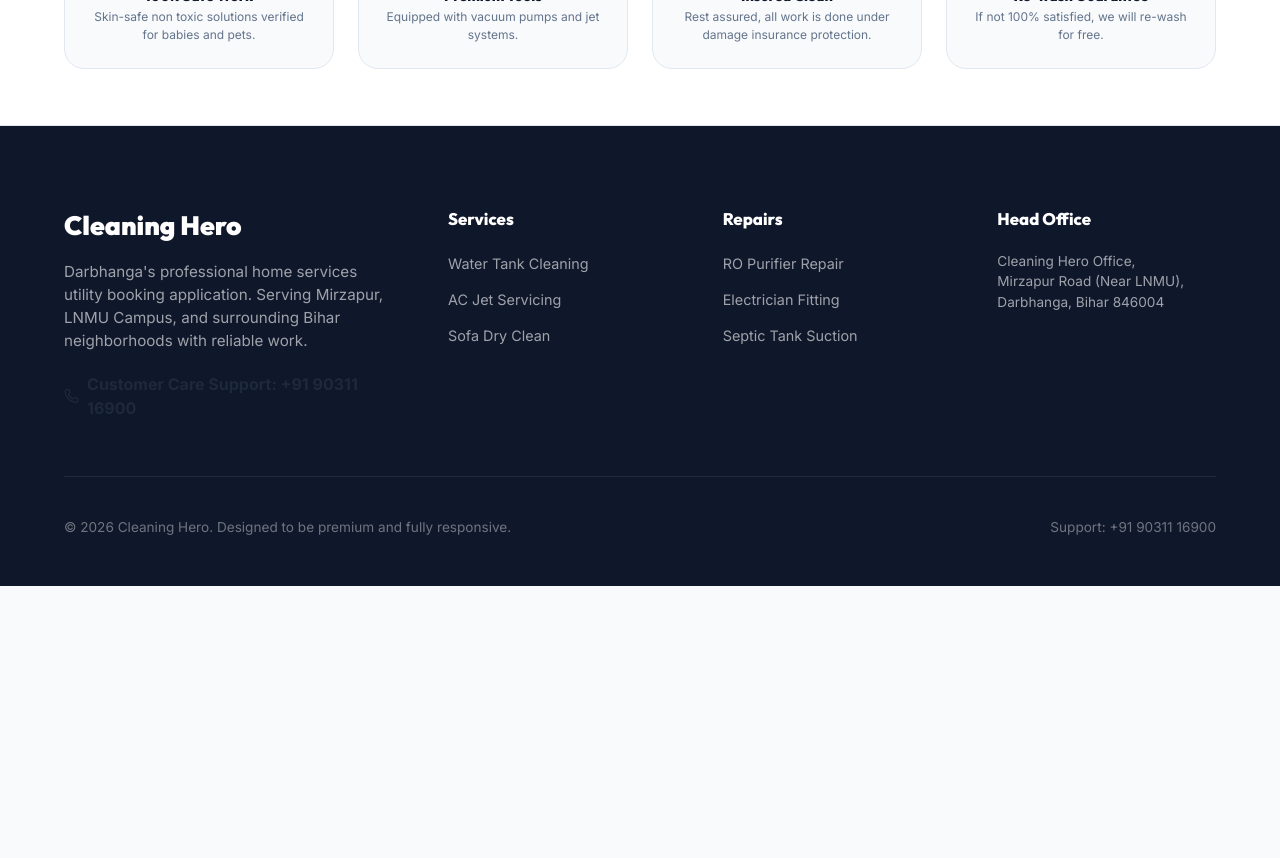
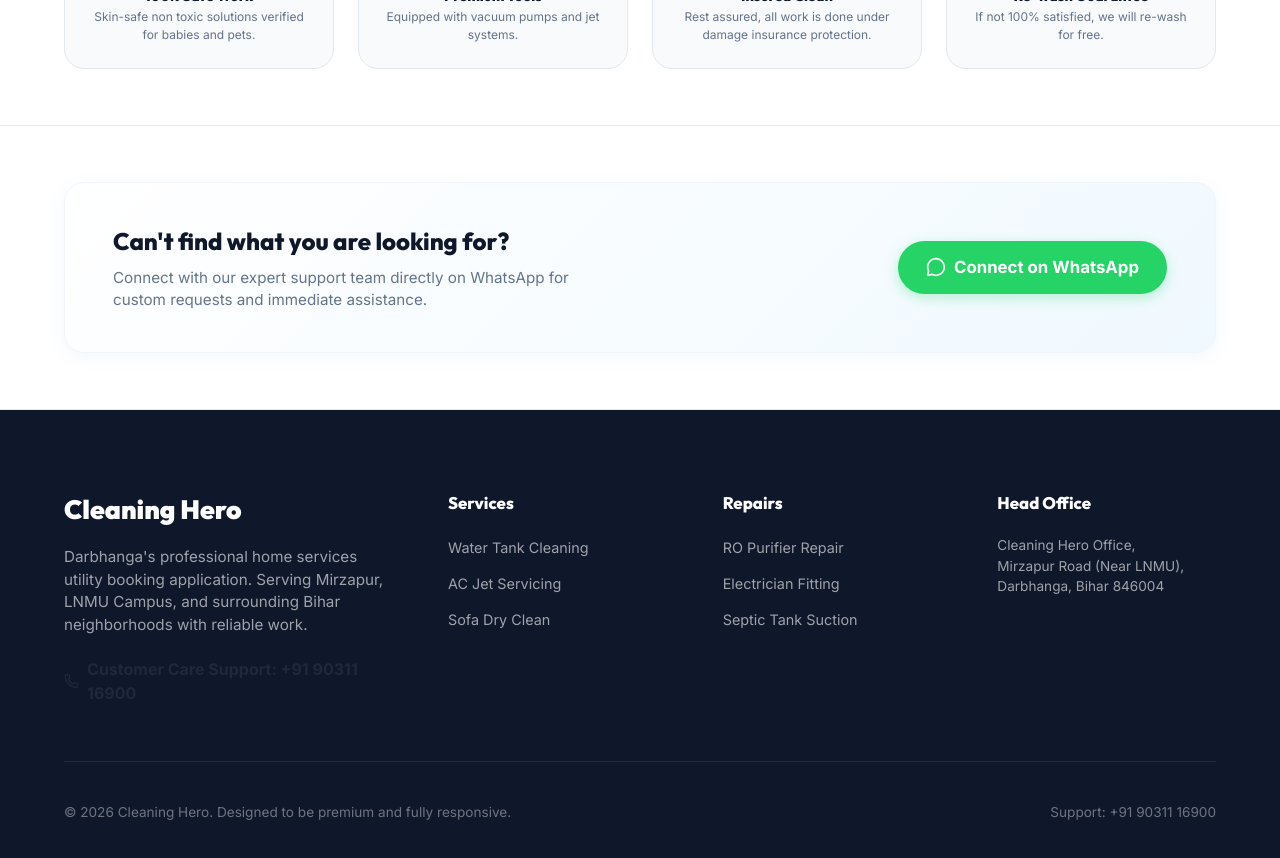
Before and after one commit to aashifazaaz707-glitch/CLEANINGHERO, a React (Vite) app: page / in a window 1280 px wide. Shown: the part 1660-2518 px from the top of the page. Before the commit the page ends 2246 px from the top, so only its background shows below. Built offline with nearby package versions, Linux system fonts and the light colour scheme.

Commit message:
feat: buttery smooth animated header morph and WhatsApp CTA block

```diff
--- a/src/App.jsx
+++ b/src/App.jsx
@@ -15,7 +15,8 @@ import {
   Sparkles,
   MessageSquare,
   Bookmark,
-  Trash2
+  Trash2,
+  MessageCircle
 } from 'lucide-react';
 
 const CATEGORIES = [
@@ -134,8 +135,7 @@ export default function App() {
   const [dragging, setDragging] = useState(false);
 
   // Scroll tracking for header
-  const [isHeaderVisible, setIsHeaderVisible] = useState(true);
-  const [lastScrollY, setLastScrollY] = useState(0);
+  const [isScrolled, setIsScrolled] = useState(false);
 
   // Form Details
   const [name, setName] = useState("");
@@ -233,18 +233,12 @@ export default function App() {
 
   useEffect(() => {
     const handleScroll = () => {
-      const currentScrollY = window.scrollY;
-      if (currentScrollY > lastScrollY && currentScrollY > 100) {
-        setIsHeaderVisible(false); // Scrolling down
-      } else {
-        setIsHeaderVisible(true); // Scrolling up
-      }
-      setLastScrollY(currentScrollY);
+      setIsScrolled(window.scrollY > 40);
     };
 
     window.addEventListener('scroll', handleScroll, { passive: true });
     return () => window.removeEventListener('scroll', handleScroll);
-  }, [lastScrollY]);
+  }, []);
 
   const submitBooking = (e) => {
     if (e && e.preventDefault) e.preventDefault();
@@ -286,8 +280,8 @@ export default function App() {
   return (
     <div className="app-layout">
       {/* Header */}
-      <header className={`uc-header ${isHeaderVisible ? '' : 'header-hidden'}`}>
-        <div className="container">
+      <header className={`uc-header ${isScrolled ? 'header-scrolled' : ''}`}>
+        <div className="container header-grid-anim">
           <a href="#" className="uc-brand-logo">
             <img src="https://cleaninghero.in/cleaning-hero-logo.png" className="uc-logo-img" alt="Cleaning Hero Logo" />
           </a>
@@ -488,6 +482,27 @@ export default function App() {
                 <p>If not 100% satisfied, we will re-wash for free.</p>
               </div>
             </div>
+          </div>
+        </div>
+      </section>
+
+      {/* Can't Find What You're Looking For / WhatsApp CTA */}
+      <section className="uc-section" style={{ backgroundColor: 'var(--brand-white)' }}>
+        <div className="container">
+          <div className="uc-whatsapp-cta">
+            <div className="uc-whatsapp-content">
+              <h3>Can't find what you are looking for?</h3>
+              <p>Connect with our expert support team directly on WhatsApp for custom requests and immediate assistance.</p>
+            </div>
+            <a
+              href="https://wa.me/919031116900?text=Hi%20Cleaning%20Hero,%20I%20have%20a%20custom%20service%20request."
+              target="_blank"
+              rel="noreferrer"
+              className="uc-whatsapp-btn"
+            >
+              <MessageCircle size={20} />
+              <span>Connect on WhatsApp</span>
+            </a>
           </div>
         </div>
       </section>
--- a/src/index.css
+++ b/src/index.css
@@ -86,18 +86,15 @@ input, textarea {
   border-bottom: 1px solid var(--brand-border);
   padding: 0.75rem 0;
   box-shadow: var(--shadow-sm);
-  transition: transform 0.3s cubic-bezier(0.4, 0, 0.2, 1);
+  transition: all 0.3s cubic-bezier(0.4, 0, 0.2, 1);
 }
 
-.uc-header.header-hidden {
-  transform: translateY(-100%);
-}
-
-.uc-header .container {
+.header-grid-anim {
   display: flex;
   align-items: center;
   justify-content: space-between;
   gap: 1.5rem;
+  transition: all 0.3s cubic-bezier(0.4, 0, 0.2, 1);
 }
 
 .uc-brand-logo {
@@ -105,6 +102,8 @@ input, textarea {
   align-items: center;
   text-decoration: none;
   flex-shrink: 0;
+  overflow: hidden;
+  transition: all 0.3s cubic-bezier(0.4, 0, 0.2, 1);
 }
 
 .uc-logo-img {
@@ -119,6 +118,7 @@ input, textarea {
   width: 100%;
   max-width: 480px;
   flex-grow: 1;
+  transition: all 0.3s cubic-bezier(0.4, 0, 0.2, 1);
 }
 
 .uc-search-input {
@@ -932,8 +932,8 @@ input, textarea {
     display: none !important;
   }
 
-  /* Header Fixes */
-  .uc-header .container {
+  /* Header Fixes and Animations */
+  .header-grid-anim {
     flex-wrap: wrap;
     gap: 1rem;
   }
@@ -941,6 +941,32 @@ input, textarea {
     order: 3;
     max-width: 100%;
     width: 100%;
+  }
+
+  .uc-brand-logo {
+    max-width: 250px;
+    opacity: 1;
+  }
+
+  /* Mobile Scrolled State */
+  .header-scrolled .header-grid-anim {
+    gap: 0.75rem;
+  }
+  .header-scrolled .uc-brand-logo {
+    max-width: 0;
+    opacity: 0;
+    margin: 0;
+    padding: 0;
+    border: none;
+    flex: 0 0 0px;
+  }
+  .header-scrolled .uc-search-container {
+    width: 10px; /* Force flex-grow to take over */
+    flex-grow: 1;
+    order: 0; /* Move to top logical row */
+  }
+  .header-scrolled .uc-book-now-btn {
+    order: 1;
   }
 
   /* Main Layout Stacks */
@@ -956,6 +982,13 @@ input, textarea {
   .uc-slider-info {
     padding: 1rem;
   }
+
+  /* WhatsApp CTA Mobile */
+  .uc-whatsapp-cta {
+    flex-direction: column !important;
+    text-align: center;
+    padding: 2rem 1.5rem !important;
+  }
 }
 
 @media (max-width: 576px) {
@@ -964,3 +997,51 @@ input, textarea {
   .uc-category-icon-box { width: 55px; height: 55px; font-size: 1.5rem; }
   .uc-category-label { font-size: 0.75rem; }
 }
+
+/* WhatsApp CTA Section */
+.uc-whatsapp-cta {
+  display: flex;
+  flex-direction: row;
+  align-items: center;
+  justify-content: space-between;
+  background: linear-gradient(135deg, rgba(255,255,255,1) 0%, rgba(240,249,255,1) 100%);
+  border: 1px solid var(--brand-blue-light);
+  border-radius: var(--radius-lg);
+  padding: 2.5rem 3rem;
+  box-shadow: var(--shadow-md);
+  gap: 2rem;
+}
+
+.uc-whatsapp-content h3 {
+  font-size: 1.5rem;
+  font-weight: 800;
+  color: var(--brand-navy);
+  margin-bottom: 0.5rem;
+}
+
+.uc-whatsapp-content p {
+  color: var(--brand-gray-medium);
+  font-size: 0.95rem;
+  max-width: 500px;
+}
+
+.uc-whatsapp-btn {
+  display: flex;
+  align-items: center;
+  gap: 0.5rem;
+  background-color: #25D366;
+  color: white;
+  padding: 0.85rem 1.75rem;
+  border-radius: var(--radius-full);
+  font-weight: 800;
+  font-size: 1.05rem;
+  text-decoration: none;
+  box-shadow: 0 4px 14px rgba(37, 211, 102, 0.3);
+  transition: var(--transition-bounce);
+  white-space: nowrap;
+}
+
+.uc-whatsapp-btn:hover {
+  transform: translateY(-3px);
+  box-shadow: 0 6px 20px rgba(37, 211, 102, 0.4);
+}
```
